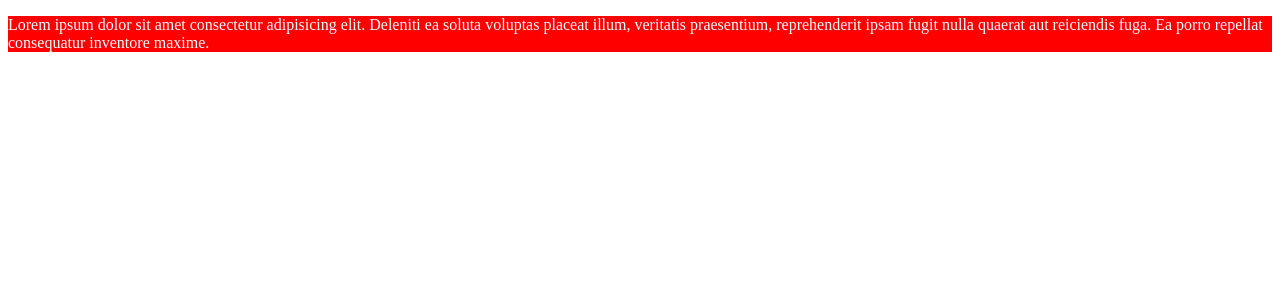
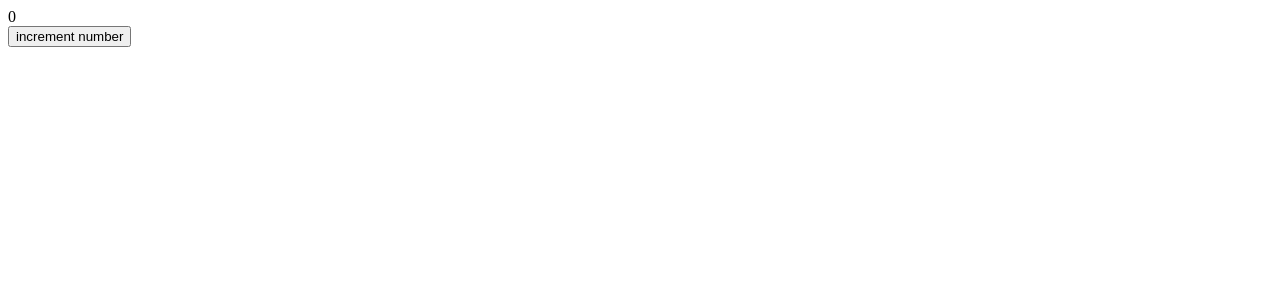
Before and after one commit to EmircanKoc1/angular-component-lifecycles, an Angular app: page / in a window 1280 px wide. Shown: the top 300 px of the page. Built offline with nearby package versions, Linux system fonts and the light colour scheme.

Commit message:
The ngAfterViewChecked example has been added

```diff
--- a/src/app/app.component.html
+++ b/src/app/app.component.html
@@ -6,4 +6,5 @@
 
 <!-- <after-content-init-example>wşnowenw</after-content-init-example> -->
  <!-- <after-content-checked-example></after-content-checked-example> -->
-  <ng-after-view-init-example></ng-after-view-init-example>
+  <!-- <ng-after-view-init-example></ng-after-view-init-example> -->
+   <ng-after-view-checked-example></ng-after-view-checked-example>
--- a/src/app/app.component.ts
+++ b/src/app/app.component.ts
@@ -6,6 +6,7 @@ import { ExampleComponent as ngDoCheckExampleComponent } from './components/ngDo
 import { ExampleComponent as ngAfterContentInitExampleComponent } from "./components/ngAfterContentInit/example/example.component";
 import { ParentComponent as AfterContentCheckedExample } from "./components/ngAfterContentChecked/parent/parent.component";
 import { ExampleComponent as ngAfterViewInitExampleComponent } from './components/ngAfterViewInit/example/example.component';
+import { ExampleComponent as ngAfterviewCheckedExampleComponent } from './components/ngAfterViewChecked/example/example.component';
 
 @Component({
   selector: 'app-root',
@@ -19,7 +20,8 @@ import { ExampleComponent as ngAfterViewInitExampleComponent } from './component
     ngDoCheckExampleComponent,
     ngAfterContentInitExampleComponent,
     AfterContentCheckedExample,
-    ngAfterViewInitExampleComponent
+    ngAfterViewInitExampleComponent,
+    ngAfterviewCheckedExampleComponent
   ],
 })
 export class AppComponent {
--- /dev/null
+++ b/src/app/components/ngAfterViewChecked/example/example.component.html
@@ -0,0 +1,3 @@
+{{number}}
+<br>
+<button (click)="incrementNumber()">increment number</button>
--- /dev/null
+++ b/src/app/components/ngAfterViewChecked/example/example.component.ts
@@ -0,0 +1,25 @@
+import { AfterViewChecked, AfterViewInit, Component } from '@angular/core';
+
+@Component({
+  selector: 'ng-after-view-checked-example',
+  standalone: true,
+  imports: [],
+  templateUrl: './example.component.html',
+  styleUrl: './example.component.scss'
+})
+export class ExampleComponent
+  implements AfterViewChecked ,AfterViewInit {
+  ngAfterViewInit(): void {
+    console.log("ngAfterViewInit method was executed");
+  }
+  ngAfterViewChecked(): void {
+    console.log("ngAfterViewChecked method was executed");
+
+  }
+  number: number = 0;
+
+  incrementNumber() {
+    this.number++;
+  }
+
+}
```
Also changed, not shown: src/app/components/ngAfterViewChecked/example/example.component.scss (added), 1 other file (tests, documents, lock files or other folders).
